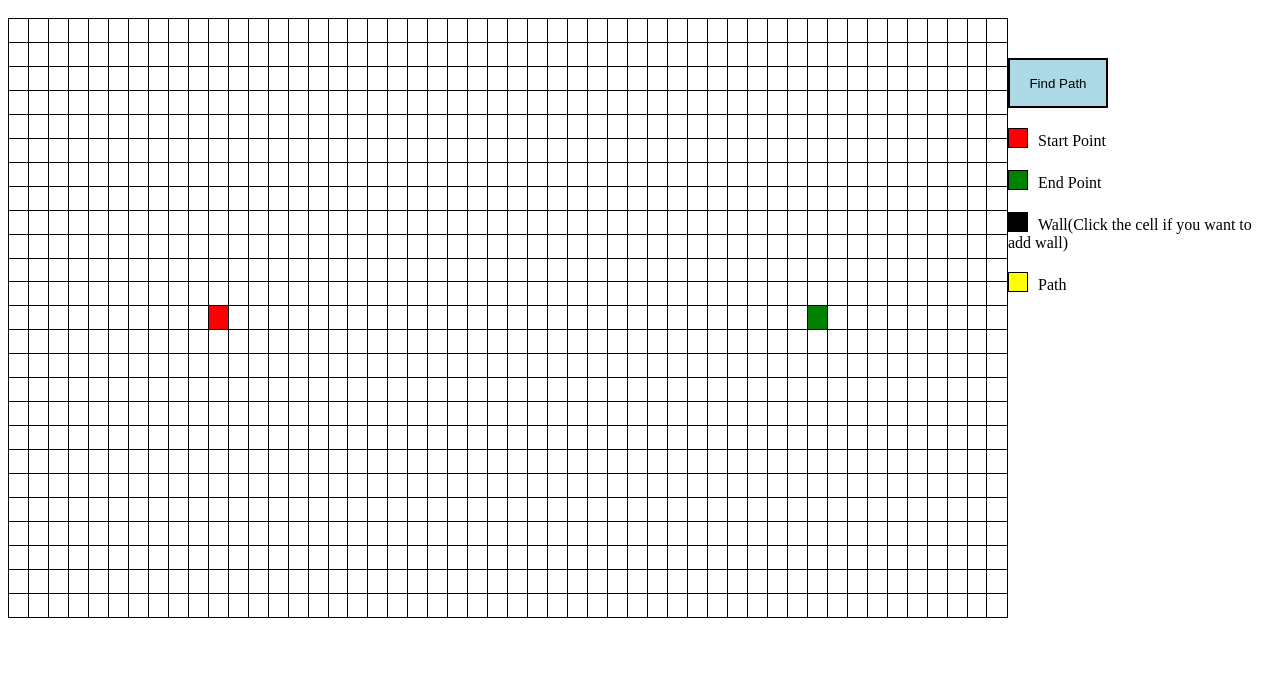
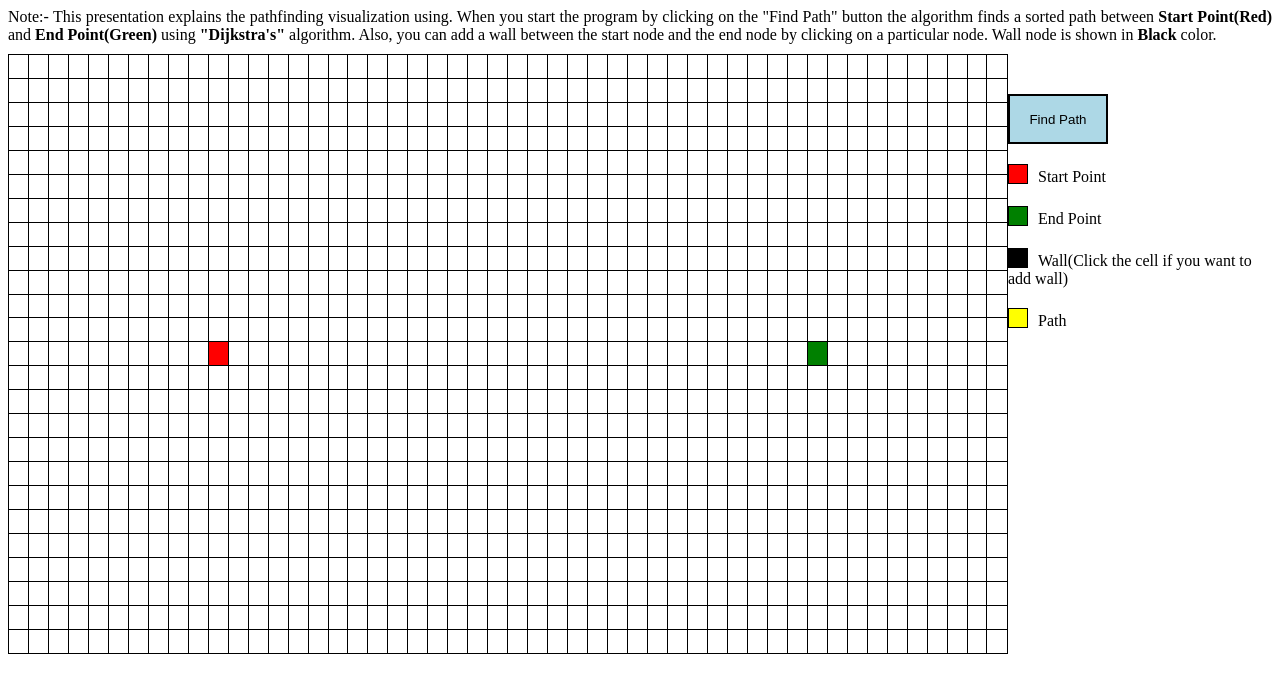
Before and after one commit to vivekgodhani/Pathfinding-Visualizer, a plain HTML site: page index.html in a window 1280 px wide. Drawn offline with nearby package versions, Linux system fonts and the light colour scheme.

Commit message:
Note Added

```diff
--- a/index.html
+++ b/index.html
@@ -5,6 +5,11 @@
     <script src="https://ajax.googleapis.com/ajax/libs/jquery/3.5.1/jquery.min.js"></script>
   </head>
   <body >
+    <div style="
+    text-align: justify;
+">
+     Note:-
+This presentation explains the pathfinding visualization using. When you start the program by clicking on the "Find Path" button the algorithm finds a sorted path between <b>Start Point(Red)</b> and <b>End Point(Green)</b> using <b>"Dijkstra's"</b> algorithm. Also, you can add a wall between the start node and the end node by clicking on a particular node. Wall node is shown in <b>Black</b> color.</div>
     <div class="grid-container">
     <div style="height: 600px;width: 1000px" id="mainblock" >
       <table id="tbl" style="border:1px solid black;height: 600px;width: 1000px;padding: 0">
```
